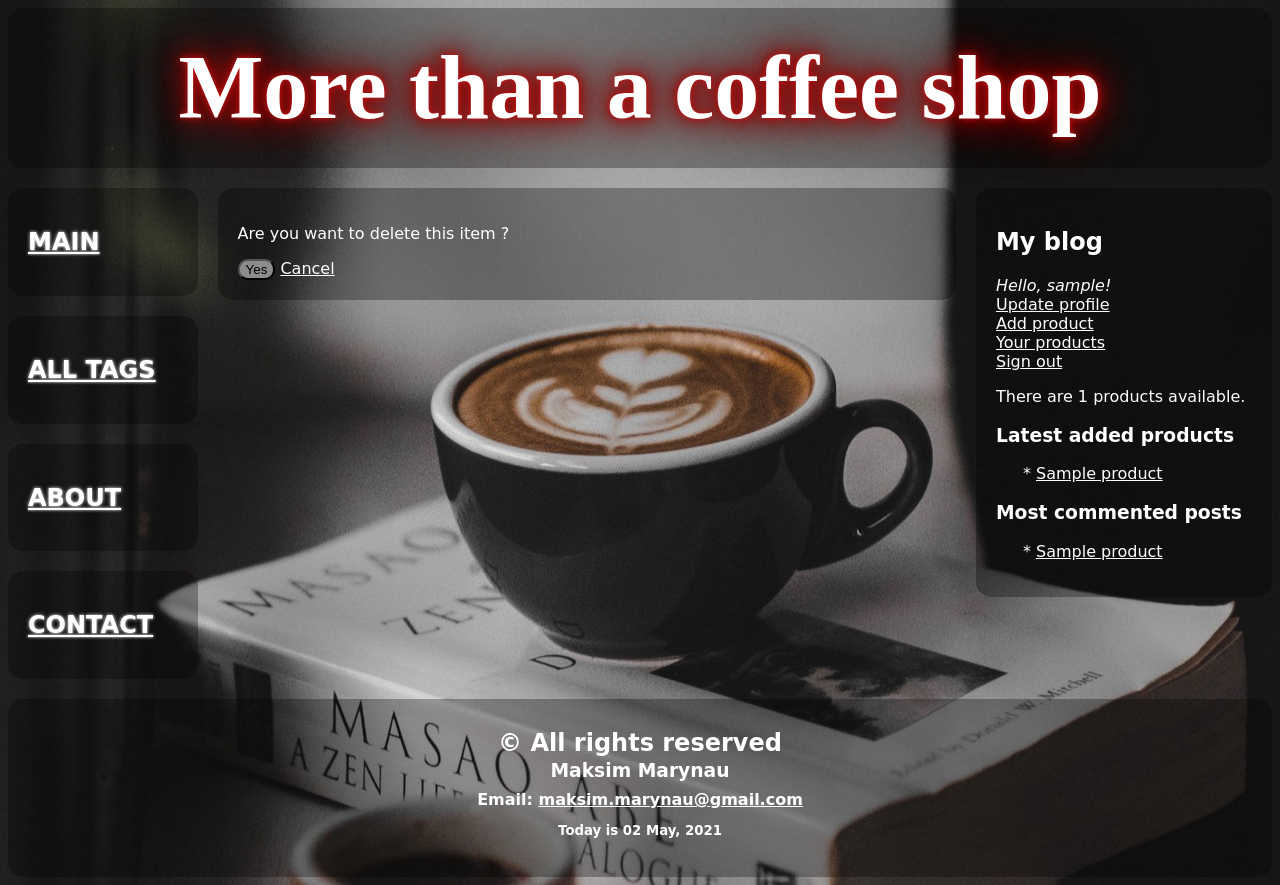
After one commit to MaksimMarynau/coffee_shop, a Django app: a page that uses src/coffee_shop_project/coffee_shop_project/apps/coffee_board/templates/account/delete_product.html in a window 1280 px wide. The commit adds this page. Run offline with Django 3.2, Linux system fonts and the light colour scheme; a user stored in the database is signed in; tables that the repository leaves empty hold one stand-in row (values such as "Sample post").

Commit message:
added new view to delete item in profile, changing update product view and some changes in templates

```diff
--- a/src/coffee_shop_project/coffee_shop_project/apps/coffee_board/static/css/main.css
+++ b/src/coffee_shop_project/coffee_shop_project/apps/coffee_board/static/css/main.css
@@ -18,13 +18,34 @@
     color: white;
 }
 
+input[type=submit], input[type=button], input[type=reset]{
+    -webkit-appearance: button;
+    -moz-appearance: button;
+    appearance: button;
+    background-color: rgba(255,255,255,0.5);
+    border-radius: 10px;
+    float: bottom;
+    text-decoration: none;
+    color: initial;
+}
+button[type=submit], button[type=reset]{
+    -webkit-appearance: button;
+    -moz-appearance: button;
+    appearance: button;
+    background-color: rgba(255,255,255,0.5);
+    border-radius: 10px;
+    float: bottom;
+    text-decoration: none;
+    color: initial;
+}
+
 a.button{
     -webkit-appearance: button;
     -moz-appearance: button;
     appearance: button;
     background-color: rgba(255,255,255,0.5);
     border-radius: 10px;
-    float: right;
+    float: bottom;
     text-decoration: none;
     color: initial;
 }
--- /dev/null
+++ b/src/coffee_shop_project/coffee_shop_project/apps/coffee_board/templates/account/delete_product.html
@@ -0,0 +1,21 @@
+{% extends "account/base.html" %}
+
+{% load i18n %}
+
+{% block head_title %}{% trans "Add some information" %}{% endblock %}
+
+{% block content %}
+<div class="transparent1">
+    <div class="card">
+        <form method="POST">
+        {% csrf_token %}
+        <p>
+            Are you want to delete this item ?
+        </p>
+        <input type="submit" value="Yes" />
+        <a href="/">Cancel</a>
+        </form>
+    </div>
+</div>
+
+{% endblock %}
--- a/src/coffee_shop_project/coffee_shop_project/apps/coffee_board/templates/account/update_product.html
+++ b/src/coffee_shop_project/coffee_shop_project/apps/coffee_board/templates/account/update_product.html
@@ -7,6 +7,7 @@
 {% block content %}
 <div class="transparent1">
     <div class="card">
+        {% if product %}
             <h1>{% trans "Add some information" %} to product: {{ product.title }}</h1>
             <form method="post" action="{% url 'update_product' product.slug %}"
             enctype="multipart/form-data">
@@ -14,6 +15,9 @@
               {{ product_form.as_p }}
               <button type="submit">{% trans 'Save' %}</button>
             </form>
+        {% else %}
+        <h2>{{ exception }}</h2>
+        {% endif %}
     </div>
 </div>
 
--- a/src/coffee_shop_project/coffee_shop_project/apps/coffee_board/templates/account/user_products.html
+++ b/src/coffee_shop_project/coffee_shop_project/apps/coffee_board/templates/account/user_products.html
@@ -31,6 +31,7 @@
         {% endfor %}
         </p>
         <a href="{% url 'update_product' product.slug %}" class="button">Update</a>
+        <a href="{% url 'delete_product' product.slug %}" class="button">Delete</a>
     </div>
 </div>
 {% endfor %}
--- a/src/coffee_shop_project/coffee_shop_project/apps/coffee_board/views.py
+++ b/src/coffee_shop_project/coffee_shop_project/apps/coffee_board/views.py
@@ -1,4 +1,6 @@
 from django.shortcuts import render, get_object_or_404, redirect
+from django.core.exceptions import ObjectDoesNotExist
+from django.http import Http404
 from django.views.generic import ListView, DetailView
 from django.views.generic.base import View
 from django.core.paginator import Paginator, EmptyPage, PageNotAnInteger
@@ -145,19 +147,39 @@
 
 @login_required
 def update_product(request,slug=None):
-    product = get_object_or_404(Product, slug=slug)
+        product = get_object_or_404(
+            Product,
+            slug=slug,
+            seller=request.user.sellers
+        )
+        if (request.method == 'POST'):
+            product_form = ProductForm(
+                request.POST,
+                request.FILES,
+                instance=product
+            )
+            if product_form.is_valid():
+                product_form.save()
+            return redirect(product.get_absolute_url())
+        else:
+            product_form = ProductForm(instance=product)
+        return render(request, 'account/update_product.html', {
+            'product_form': product_form,
+            'product': product,
+        })
+
+@login_required
+def delete_product(request,slug=None):
+    product = get_object_or_404(
+        Product,
+        slug=slug,
+        seller=request.user.sellers
+    )
     if request.method == 'POST':
-        product_form = ProductForm(
-            request.POST,
-            request.FILES,
-            instance=product
-        )
-        if product_form.is_valid():
-            product_form.save()
-        return redirect(product.get_absolute_url())
-    else:
-        product_form = ProductForm(instance=product)
-    return render(request, 'account/update_product.html', {
-        'product_form': product_form,
-        'product': product,
-    })
+        product.delete()
+        Tag.objects.annotate(
+                ntag=Count('taggit_taggeditem_items')
+            ).filter(ntag=0).delete()
+        return redirect('/')
+
+    return render(request, 'account/delete_product.html')
--- a/src/coffee_shop_project/coffee_shop_project/settings.py
+++ b/src/coffee_shop_project/coffee_shop_project/settings.py
@@ -126,8 +126,6 @@
 
 # Static files (CSS, JavaScript, Images)
 # https://docs.djangoproject.com/en/3.1/howto/static-files/
-
-
 STATIC_URL = '/static/'
 STATIC_DIR = os.path.join(BASE_DIR, 'static')
 STATICFILES_DIRS = [STATIC_DIR]
--- a/src/coffee_shop_project/coffee_shop_project/urls.py
+++ b/src/coffee_shop_project/coffee_shop_project/urls.py
@@ -29,6 +29,10 @@
         views.update_product,
         name='update_product'
     ),
+    path('accounts/delete_product/<slug:slug>/',
+        views.delete_product,
+        name='delete_product'
+    ),
     path('accounts/user_products', views.user_products, name='user_products'),
     path('', include('coffee_board.urls')),
 ]
```
Lines whose indentation alone changed are shown as unchanged.
